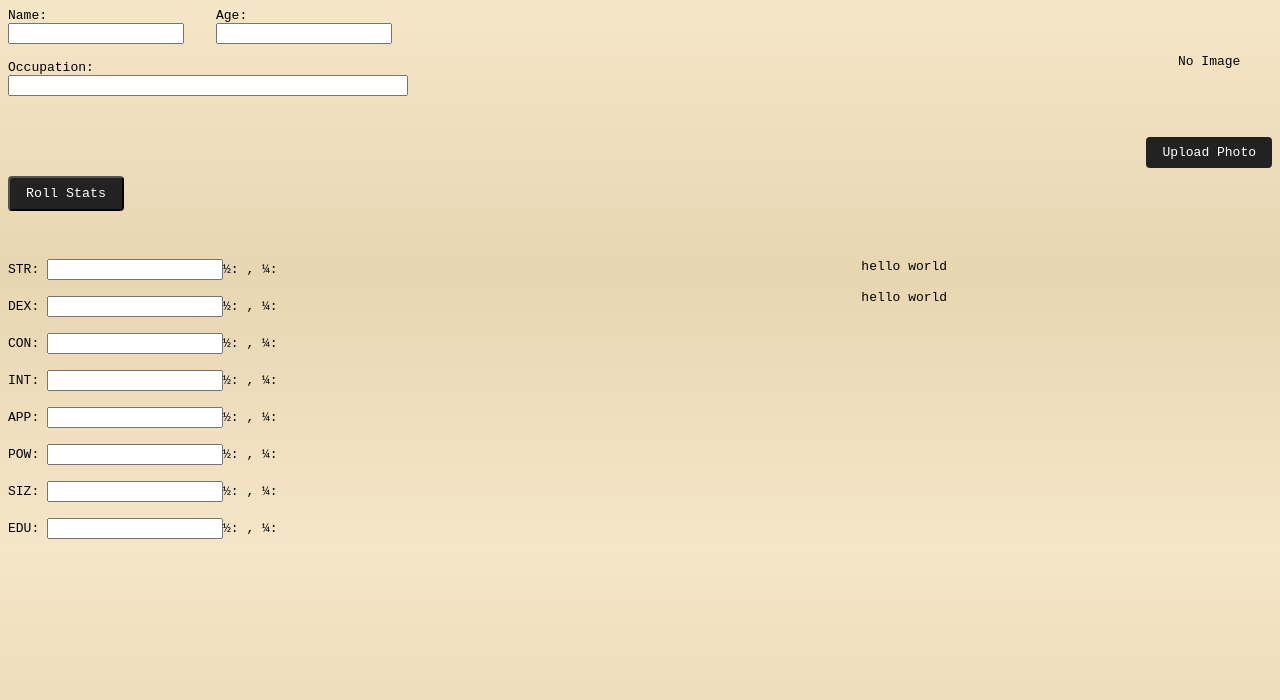
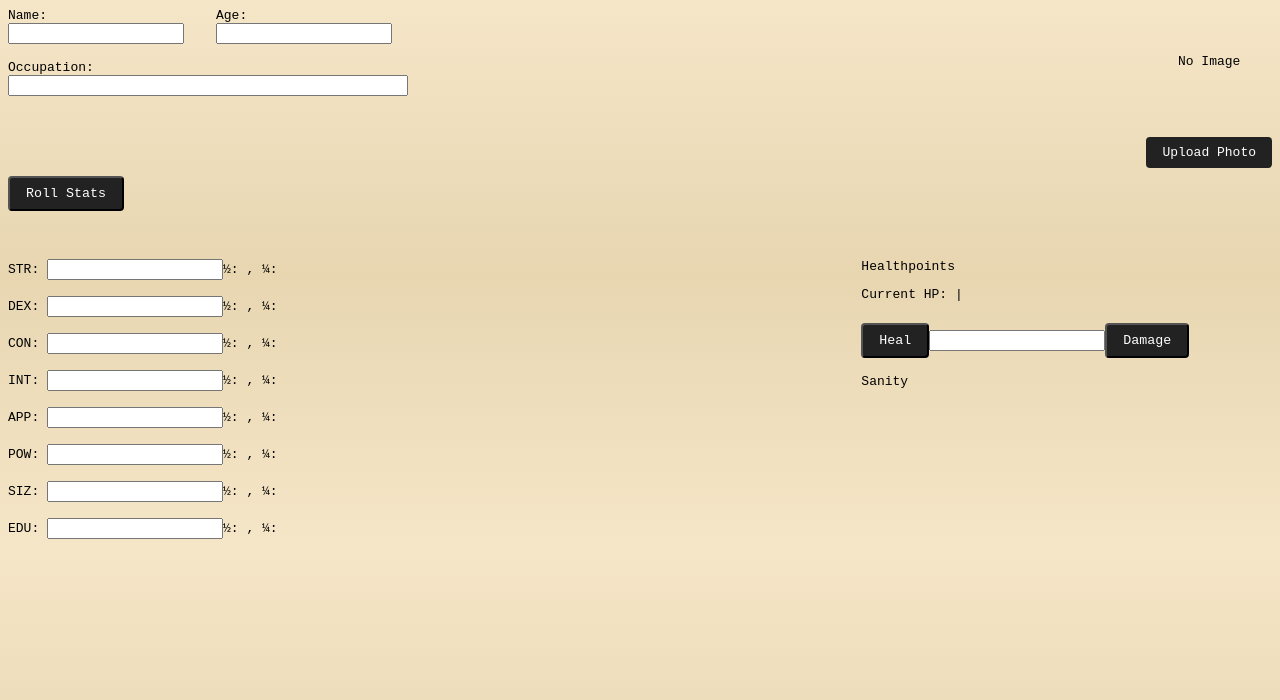
Before and after one commit to JaisungSinghLidder/Call-Of-Cthullu-Character-Sheet-, a React (Vite) app: page / in a window 1280 px wide. Shown: the top 700 px of the page. Built offline with nearby package versions, Linux system fonts and the light colour scheme.

Commit message:
added a health and damage system

```diff
--- a/src/components/CharacterSkills.jsx
+++ b/src/components/CharacterSkills.jsx
@@ -11,6 +11,11 @@ function CharacterSkills() {
     const [power, setPower] = useState("");
     const [size, setSize] = useState("");
     const [education, setEducation] = useState("");
+
+
+    const [currentHP, setCurrentHP] = useState(null);
+    const [changeAmount, setChangeAmount] = useState("");
+
 
     //using these to generate the stats
     const rollStat = () => Math.floor((Math.random() * 18 + 3) *5);
@@ -36,7 +41,25 @@ function CharacterSkills() {
     const sanity = power || "";
     const halfSan = sanity ? Math.floor(sanity / 2) : "";
 
+     React.useEffect(() => {
+        if (hitPoints) setCurrentHP(hitPoints);
+    }, [hitPoints]);
 
+    const handleHeal = () => {
+        if (changeAmount)
+        {
+            setCurrentHP(prev => Math.min(hitPoints, prev + Number(changeAmount)));
+            setChangeAmount("");
+        }
+    };
+
+    const handleDamage = () => {
+        if (changeAmount)
+        {
+            setCurrentHP(prev => Math.max(0, prev - Number(changeAmount)));
+            setChangeAmount("");
+        }
+    };
 
 
 
@@ -104,11 +127,25 @@ function CharacterSkills() {
             <div className="derived-stats">
 
                 <div className="hitPoints">
-                    hello world
+                    Healthpoints
+                    <div className="healthBox">
+                         <p>
+                            Current HP: {currentHP}|{hitPoints}
+                        </p>
+                        <div className="heal">
+                        <button className="healButton" onClick={handleHeal}>Heal</button>
+                        <input
+                        type="number"
+                        min="0"
+                        value={changeAmount}
+                        onChange={e => setChangeAmount(e.target.value)}/>
+                        <button className="damageButton" onClick={handleDamage}>Damage</button>
+                        </div>
+                    </div>
                 </div>
 
                 <div className="sanityPoints">
-                    hello world
+                    Sanity
                 </div>
 
             </div>
```
